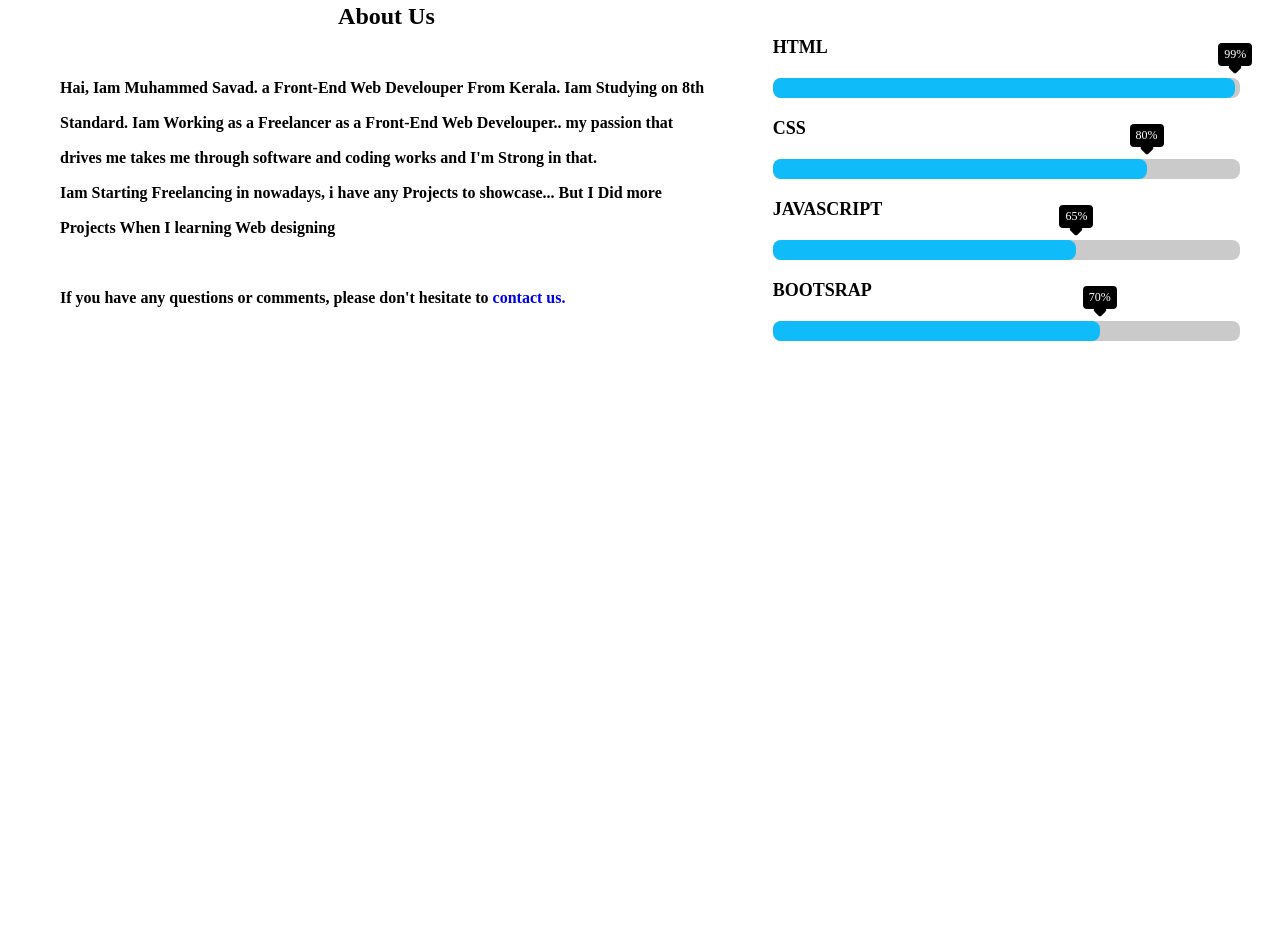
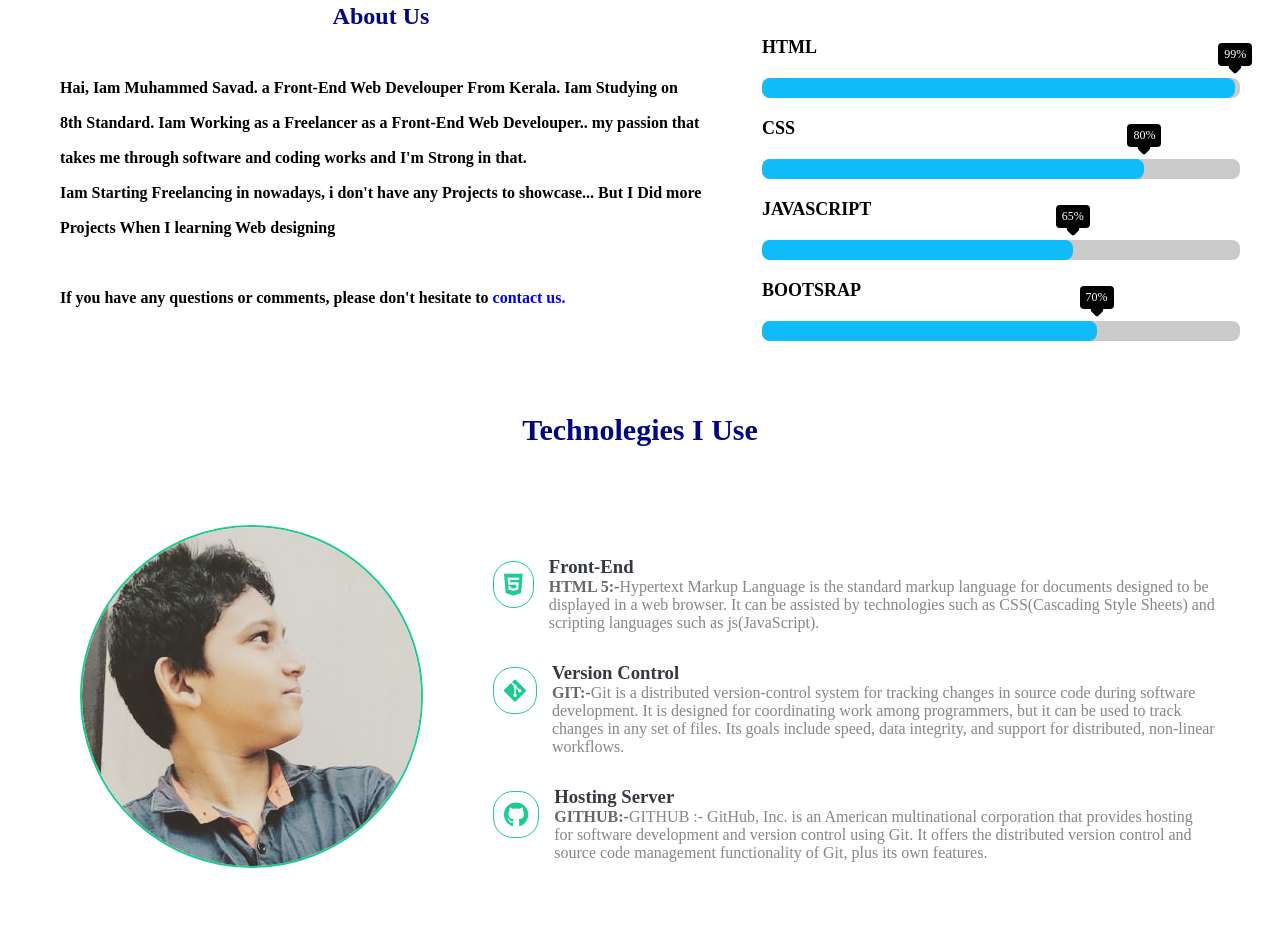
Before and after one commit to savadMKD/Personel-Web, a plain HTML site: page index.html in a window 1280 px wide. Shown: the part 867-1819 px from the top of the page. Before the commit the page ends 1242 px from the top, so only its background shows below. Drawn offline with nearby package versions, Linux system fonts and the light colour scheme.

Commit message:
Technolegies section added

```diff
--- a/index.html
+++ b/index.html
@@ -54,9 +54,9 @@
              <h2>About Us</h2>
              <p>
                  Hai, Iam Muhammed Savad. a Front-End Web Develouper From Kerala. Iam Studying on 8th Standard. Iam Working as a Freelancer as a Front-End Web Develouper..
-                 my passion that drives me takes me through software and coding works and I'm Strong in that.
+                 my passion that takes me through software and coding works and I'm Strong in that.
                   <br>
-                 Iam Starting Freelancing in nowadays, i have any Projects to showcase... But I Did more Projects When I learning Web designing  <br>
+                 Iam Starting Freelancing in nowadays, i don't have any Projects to showcase... But I Did more Projects When I learning Web designing  <br>
                  <br>
                  If you have any questions or comments, please don't hesitate to <a href="#contact">contact us.</a>
              </p>
@@ -93,6 +93,51 @@
         </div>
      </section>
 
+     <!-- TECKNNOLEGIES I USE -->
+     <section id="tech">
+        <h1>Technolegies I Use</h1>
+        <div class="content_BOX">
+            <!-- Image Box -->
+         <div class="img">
+            <img src="images/about.jpg" alt="">
+        </div>
+        <div class="techBox">
+           <div class="each_box">
+               <div class="icon_box">
+                   <i class="fab fa-html5"></i>
+               </div>
+               <div class="info">
+                <h3>Front-End</h3>
+                <p>
+                    <span>HTML 5:-</span>Hypertext Markup Language is the standard markup language for documents designed to be displayed in a web browser. It can be assisted by technologies such as CSS(Cascading Style Sheets) and scripting languages such as js(JavaScript).
+                </p>
+               </div>
+           </div>
+           <div class="each_box">
+               <div class="icon_box">
+                   <i class="fab fa-git-alt"></i>
+               </div>
+               <div class="info">
+                <h3>Version Control</h3>
+                <p>
+                    <span>GIT:-</span>Git is a distributed version-control system for tracking changes in source code during software development. It is designed for coordinating work among programmers, but it can be used to track changes in any set of files. Its goals include speed, data integrity, and support for distributed, non-linear workflows.
+                </p>
+               </div>
+           </div>
+           <div class="each_box">
+               <div class="icon_box">
+                   <i class="fab fa-github"></i>
+               </div>
+               <div class="info">
+                <h3>Hosting Server</h3>
+                <p>
+                    <span>GITHUB:-</span>GITHUB :- GitHub, Inc. is an American multinational corporation that provides hosting for software development and version control using Git. It offers the distributed version control and source code management functionality of Git, plus its own features.
+                </p>
+               </div>
+           </div>
+        </div>
+     </section>
+
      <script src="script.js"></script>
      <script>
          $('.skill-per').each(function () {
--- a/style.css
+++ b/style.css
@@ -180,6 +180,7 @@ ul li a:hover {
 
 .about h2 {
     text-align: center;
+    color: #010483;
 }
 
 .about p {
@@ -216,7 +217,7 @@ ul li a:hover {
     background-color: #0fbcf9;
     border-radius: 8px;
     width: 0;
-    transition: 1s linear;
+    transition: 3s linear;
     position: relative;
 }
 
@@ -250,3 +251,87 @@ ul li a:hover {
         flex-direction: column;
     }
 }
+
+
+/* Technolegies i use ------------------ */
+#tech{
+    width: 100%;
+    position: relative;
+}
+
+#tech h1 {
+    text-align: center;
+    color: #010483;
+    line-height: 30px;
+    margin-top: 40px;
+    font-size: 30px;
+}
+
+.content_BOX {
+    display: flex;
+    justify-content: space-around;
+    padding: 40px;
+    align-items: center;
+}
+
+.img img {
+    border-radius: 50%;
+    border: 2px solid #1ACC8D;
+    margin: 40px;
+}
+
+.techBox {
+    padding: 20px;
+}
+
+.each_box {
+    display: flex;
+    margin-top: 20px;
+}
+
+.each_box .icon_box i{
+    align-items: flex-start;
+    margin: 10px;
+    padding: 10px;
+    font-size: 25px;
+    border: 1px solid;
+    border-radius: 20px;
+    color: #1ACC8D;
+    transition: all 0.5s linear;
+    cursor: pointer;
+}
+
+.each_box .icon_box i:hover {
+    background-color: #1ACC8D;
+    color: #fff;
+}
+
+.each_box .info {
+    margin: 5px;
+}
+
+.each_box .info h3 {
+    color: #343A40;
+    cursor: pointer;
+    transition: all 0.3s;
+}
+
+.each_box .info h3:hover {
+    color: #1ACC8D;
+}
+
+.each_box .info p span {
+    color: #686868;
+    font-weight: 600;
+}
+
+.each_box .info p {
+    color: #868686;
+}
+
+
+@media (max-width:991px) {
+    .content_BOX {
+        flex-direction: column;
+    }
+}
```
